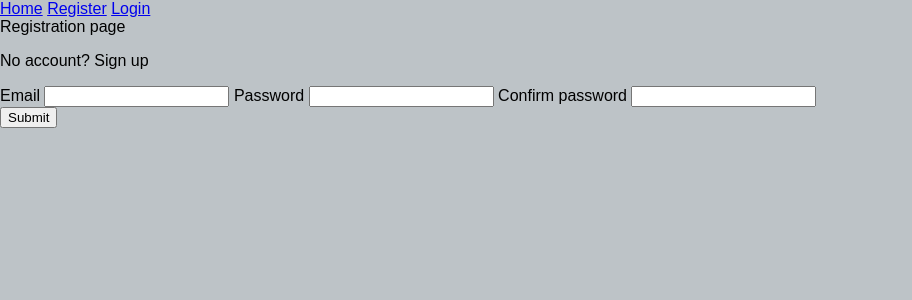
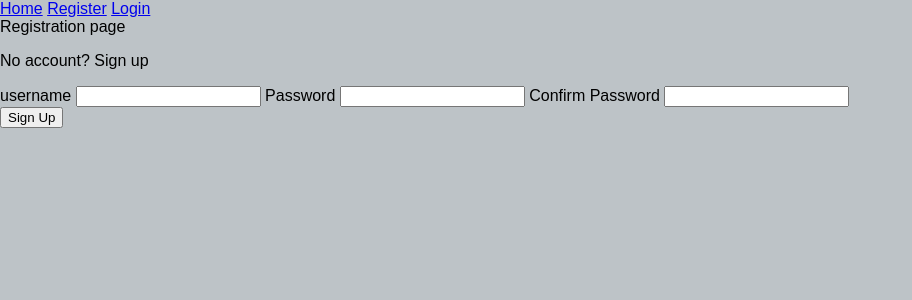
Before and after one commit to MattCrutchley/shoppinglist, a Flask app: template application/templates/register.html in a window 1280 px wide. Shown: the top 300 px of the page, without its empty margins (0-912 px from the left). Run offline with Flask 2, Linux system fonts and the light colour scheme; tables that the repository leaves empty hold one stand-in row (values such as "Sample post"); the template is opened without the code that fills it: values that come from a table or form of the project are taken from there, most other values are stand-ins (such as "Sample title", 1, 10 or a date in 2020); form fields are guessed from the names that the template uses.

Commit message:
added registration page

```diff
--- a/application/forms.py
+++ b/application/forms.py
@@ -1,9 +1,10 @@
 from flask_wtf import FlaskForm
-from wtforms import StringField, SubmitField
+from wtforms import StringField, SubmitField, PasswordField
 from wtforms.validators import Required, Length, Email, EqualTo, ValidationError
 from application.models import users
 
 
+'''
 class additems(FlaskForm):
         name = StringField('name',
         validators = [
@@ -26,9 +27,9 @@ class additems(FlaskForm):
 
     submit = SubmitField('add item')
 
-
+'''
 class RegistrationForm(FlaskForm):
-    email = StringField('Email',
+    username  = StringField('username',
         validators = [
            Required(),
             Email()
@@ -48,7 +49,7 @@ class RegistrationForm(FlaskForm):
     submit = SubmitField('Sign Up')
 
     def validate_email(self, email):
-        user = users.query.filter_by(email=email.data).first()
+        user = users.query.filter_by(username=username.data).first()
 
         if user:
-            raise ValidationError('Email already in use')
+            raise ValidationError('Username already in use')
--- a/application/routes.py
+++ b/application/routes.py
@@ -1,5 +1,5 @@
 from flask import render_template
-
+from application.forms import RegistrationForm
 from application import app
 
 @app.route('/home')
@@ -26,7 +26,7 @@ def register():
     if form.validate_on_submit():
         hash_pw = bcrypt.generate_password_hash(form.password.data).decode('utf-8')
 
-        user = Users(email=form.email.data, password=hash_pw)
+        user = Users(username=form.username.data, password=hash_pw)
 
         db.session.add(user)
         db.session.commit()
--- a/application/templates/register.html
+++ b/application/templates/register.html
@@ -7,19 +7,13 @@
         <form method='POST' action=''>
             {{ form.hidden_tag() }}
             <div class='form_group'>
-                {{ form.email.label }}
-                {{ form.email }}
+                {{ form.username.label }}
+                {{ form.username }}
                 {{ form.password.label }}
                 {{ form.password}}
                 {{ form.confirm_password.label }}
                 {{ form.confirm_password}}
-                {% if form.email.errors %}
-                    <div class='error'>
-                        {% for error in form.email.errors %}
-                            <span>{{ error }}</span>
-                        {% endfor %}
                     </div>
-                {% endif %}
             </div>
             <div class='form_group'>
                 {{ form.submit }}
--- a/create.py
+++ b/create.py
@@ -1,5 +1,5 @@
 from application import db
-from application.models import Posts
+from application.models import users, items
 
 db.drop_all()
 db.create_all()
--- a/requirements.txt
+++ b/requirements.txt
@@ -6,6 +6,7 @@ colorama==0.4.3
 coverage==5.0.3
 Flask==1.1.1
 Flask-SQLAlchemy==2.4.1
+Flask-WTF==0.14.3
 importlib-metadata==1.5.0
 isort==4.3.21
 itsdangerous==1.1.0
@@ -29,4 +30,5 @@ typed-ast==1.4.1
 wcwidth==0.1.8
 Werkzeug==1.0.0
 wrapt==1.11.2
+WTForms==2.2.1
 zipp==3.0.0
```
